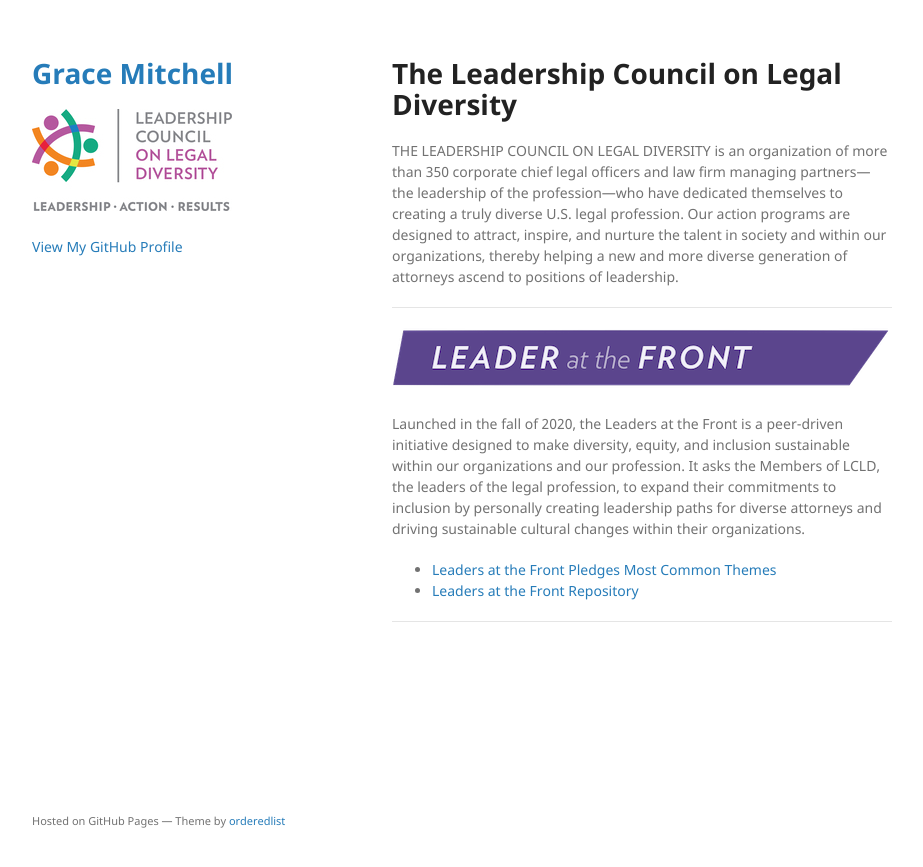
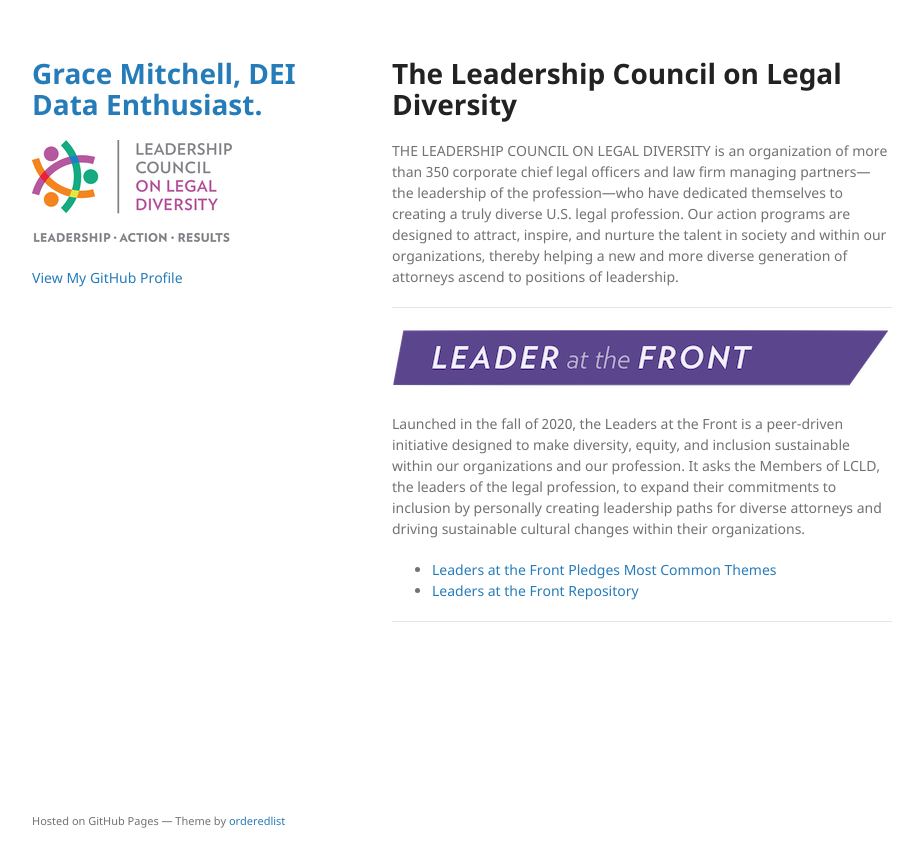
Before and after one commit to gymitchell95/gymitchell95.github.io, a Jekyll site: the page built from index.md, in a window 1280 px wide. Shown: the top 867 px of the page, without its empty margins (178-1101 px from the left). Built offline with Jekyll 4.4.1, drawn with Linux system fonts in a browser that asks for light colours; our own code applies the rules of GitHub Pages for plain Markdown files; the repository's description, which GitHub fills in, is left out.

Commit message:
Update _config.yml

```diff
--- a/_config.yml
+++ b/_config.yml
@@ -1,4 +1,4 @@
-title: Grace Mitchell
+title: Grace Mitchell, DEI Data Enthusiast.
 logo: /assets/img/imresizer.com (1).jpg
 show_downloads: false
 google_analytics:
```
